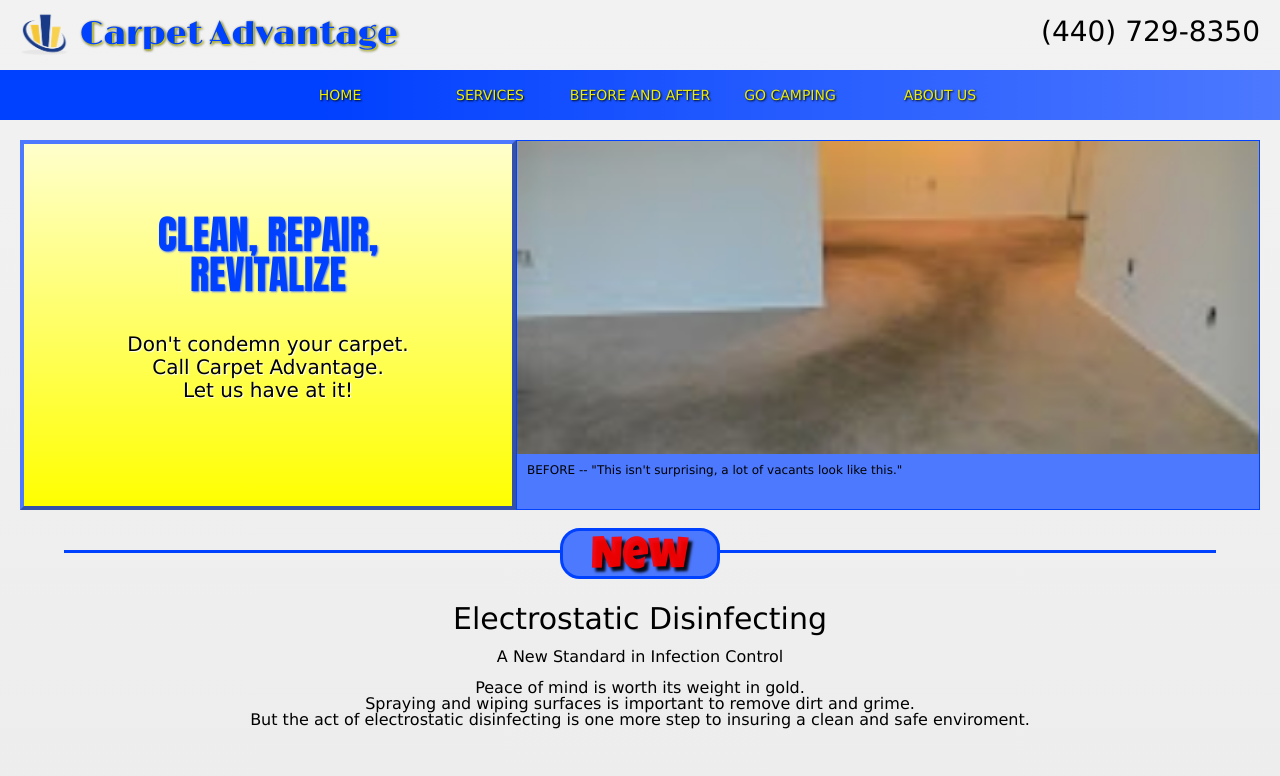
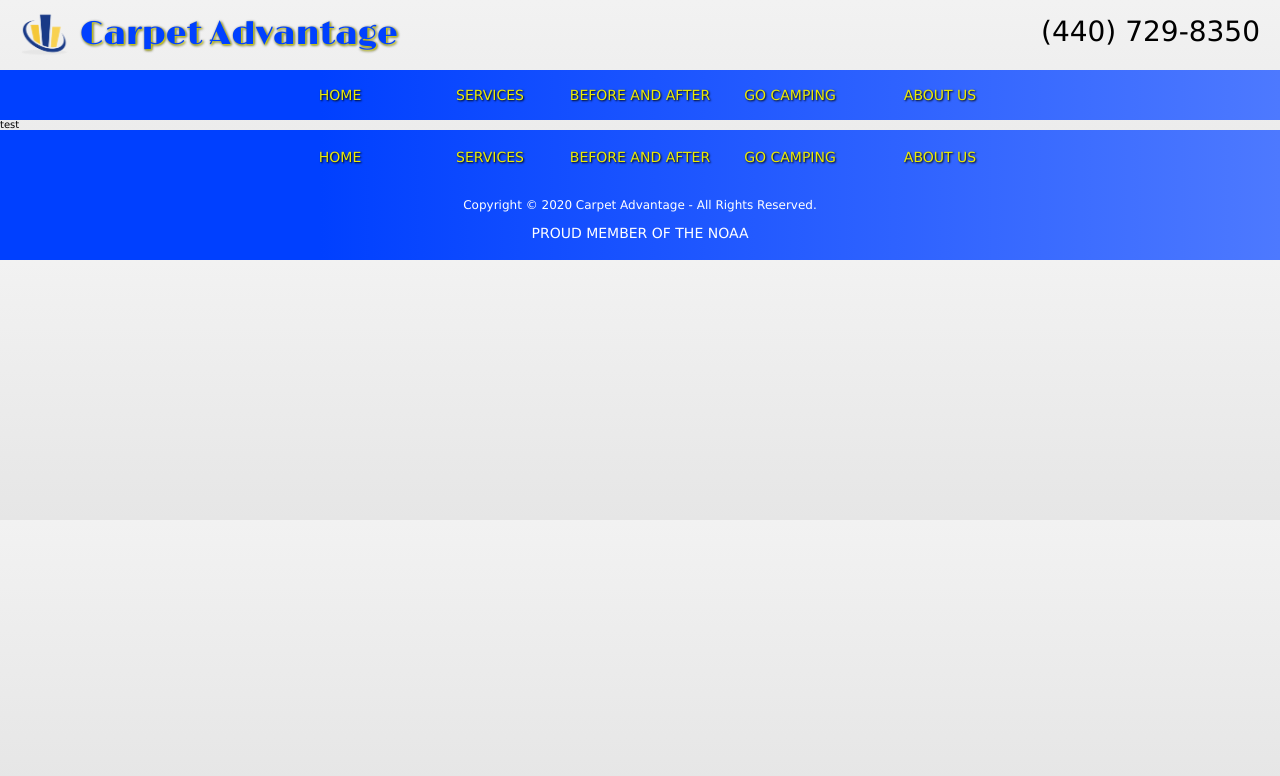
Before and after one commit to Broast42/carpet-advantage, a React (Create React App) app in the folder client/: page /services in a window 1280 px wide. Shown: the top 776 px of the page. Built offline with nearby package versions, Linux system fonts and the light colour scheme; the HTML template or start-up script is replaced by a standard one.

Commit message:
Added serveces to index and a route

```diff
--- a/client/src/App.js
+++ b/client/src/App.js
@@ -2,6 +2,7 @@ import React from 'react';
 import Header from './components/Header'
 import Footer from './components/Footer'
 import Home from './components/pages/home/Home'
+import Services from './components/pages/services/Services';
 import { Switch, Route } from 'react-router-dom';
 import './styles/styles.scss'
 
@@ -11,6 +12,10 @@ function App() {
       <Header/>
 
       <Switch>
+
+        <Route path="/services">
+          <Services/>
+        </Route>
 
         <Route path="/" >
           <Home/>
```
